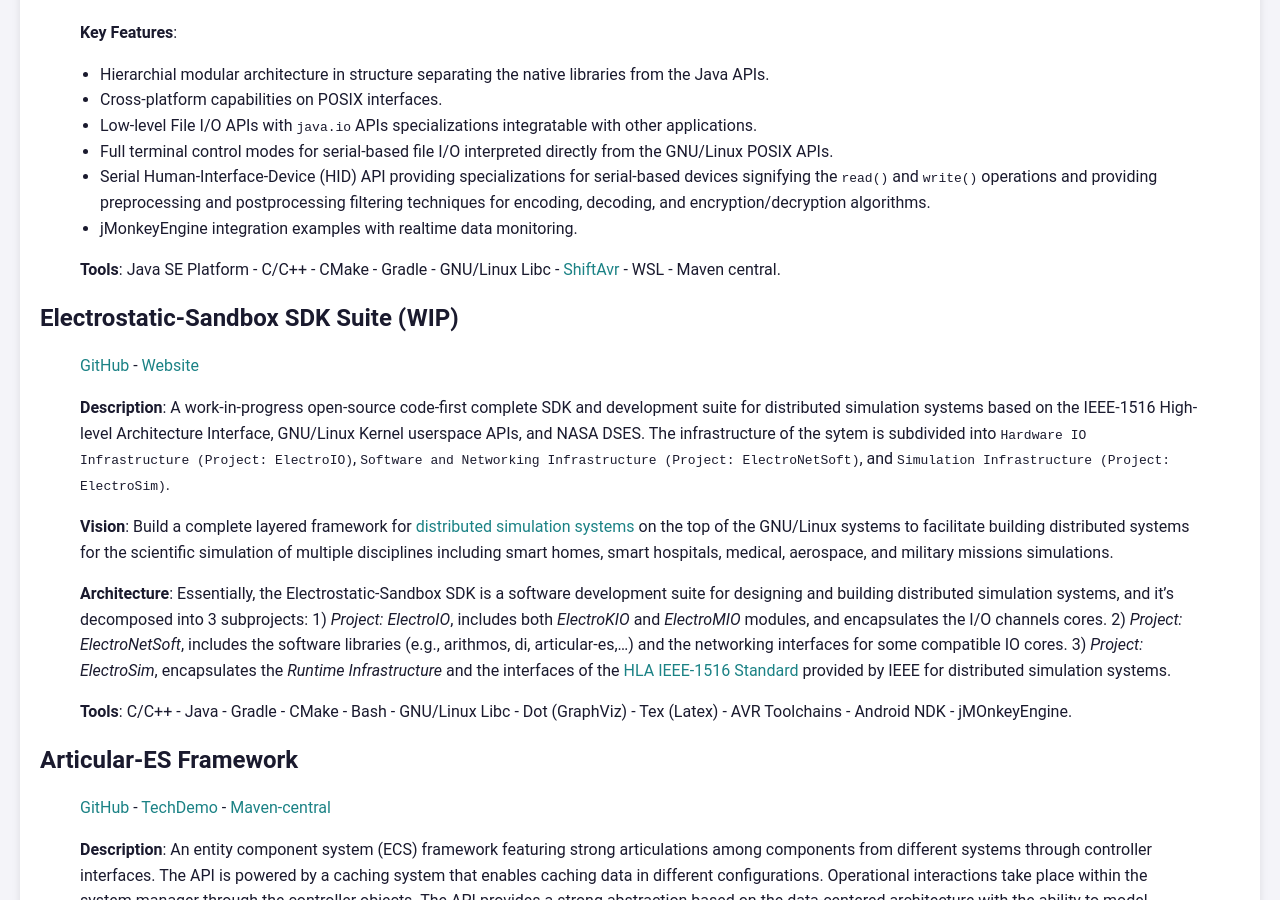
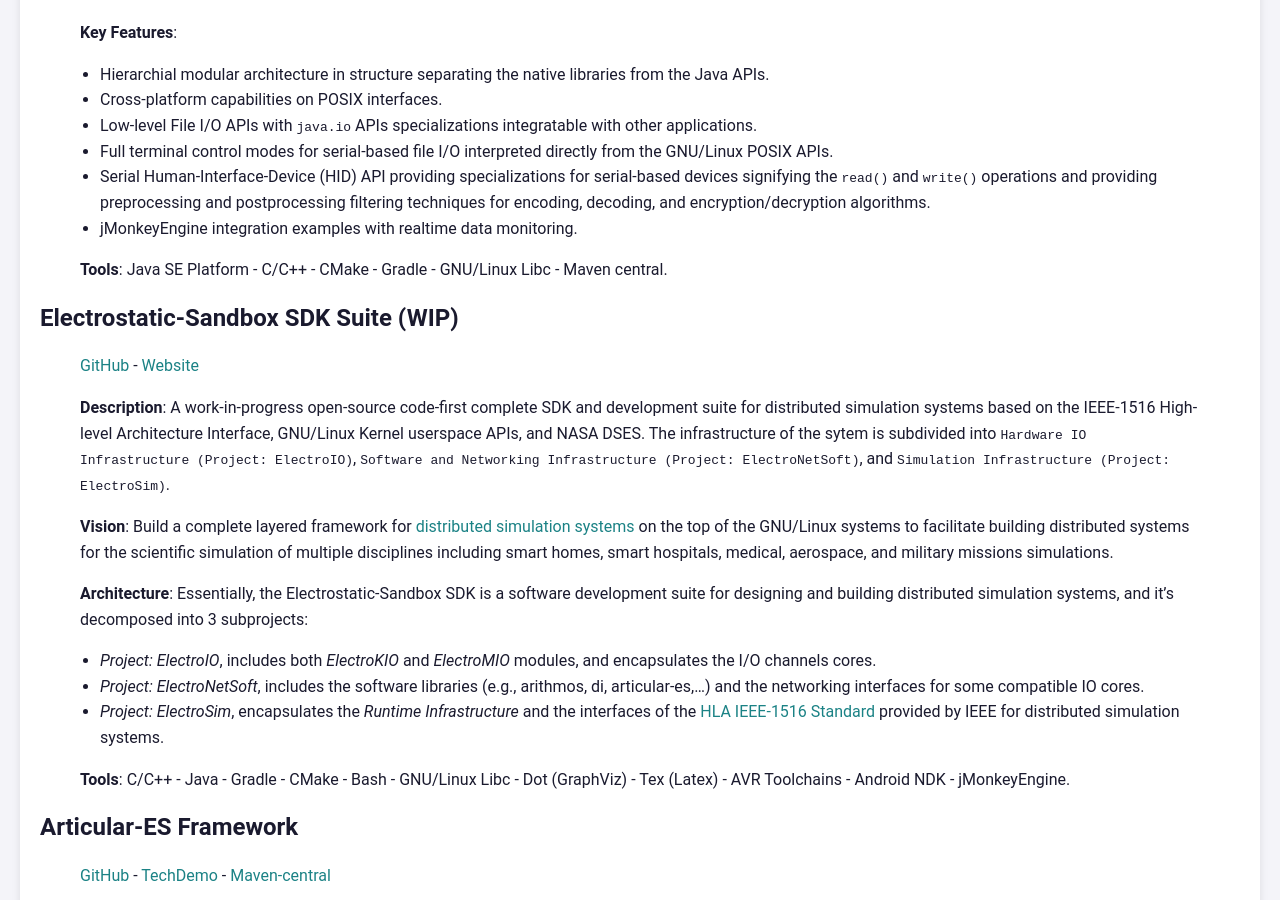
Before and after one commit to pavly-gerges/pavly-gerges, a Jekyll site: the page built from resume/index.md, in a window 1280 px wide and 900 px high, scrolled down 3755 px. Built offline with Jekyll 4.4.1, drawn with Linux system fonts in a browser that asks for light colours; our own code applies the rules of GitHub Pages for plain Markdown files.

Commit message:
Update index.md

```diff
--- a/resume/index.md
+++ b/resume/index.md
@@ -102,7 +102,7 @@ The current vision of the Electrostat-Lab organization is to provide [a fully-fl
 > - Serial Human-Interface-Device (HID) API providing specializations for serial-based devices signifying the `read()` and `write()` operations and providing preprocessing and postprocessing filtering techniques for encoding, decoding, and encryption/decryption algorithms.
 > - jMonkeyEngine integration examples with realtime data monitoring.
 >
-> **Tools**: Java SE Platform - C/C++ - CMake - Gradle - GNU/Linux Libc - [ShiftAvr](https://github.com/Electrostat-Lab/ShiftAvr/) - WSL - Maven central.
+> **Tools**: Java SE Platform - C/C++ - CMake - Gradle - GNU/Linux Libc - Maven central.
 >
 
 ## Electrostatic-Sandbox SDK Suite (WIP)
@@ -113,11 +113,11 @@ The current vision of the Electrostat-Lab organization is to provide [a fully-fl
 > **Vision**: Build a complete layered framework for [distributed simulation systems](https://en.wikipedia.org/wiki/Distributed_Interactive_Simulation) on the top of the GNU/Linux systems to facilitate building distributed systems for the scientific simulation of multiple disciplines including smart homes, smart hospitals, medical, aerospace, and military missions simulations.
 >
 > **Architecture**: Essentially, the Electrostatic-Sandbox SDK is a software development suite for designing and building distributed simulation systems, and it's decomposed into 3 subprojects:
-> 1) _Project: ElectroIO_, includes both _ElectroKIO_ and _ElectroMIO_ modules, and encapsulates the I/O channels cores.
-> 2) _Project: ElectroNetSoft_, includes the software libraries (e.g., arithmos, di, articular-es,...) and the networking interfaces for some compatible IO cores.
-> 3) _Project: ElectroSim_, encapsulates the _Runtime Infrastructure_ and the interfaces of the [HLA IEEE-1516 Standard](https://standards.ieee.org/ieee/1516/3744/) provided by IEEE for distributed simulation systems.
+> * _Project: ElectroIO_, includes both _ElectroKIO_ and _ElectroMIO_ modules, and encapsulates the I/O channels cores.
+> * _Project: ElectroNetSoft_, includes the software libraries (e.g., arithmos, di, articular-es,...) and the networking interfaces for some compatible IO cores.
+> * _Project: ElectroSim_, encapsulates the _Runtime Infrastructure_ and the interfaces of the [HLA IEEE-1516 Standard](https://standards.ieee.org/ieee/1516/3744/) provided by IEEE for distributed simulation systems.
 >
-> **Tools**: C/C++ - Java - Gradle - CMake - Bash - GNU/Linux Libc - Dot (GraphViz) - Tex (Latex) - AVR Toolchains - Android NDK - jMOnkeyEngine.
+> **Tools**: C/C++ - Java - Gradle - CMake - Bash - GNU/Linux Libc - Dot (GraphViz) - Tex (Latex) - AVR Toolchains - Android NDK - jMonkeyEngine.
 >
 
 ## Articular-ES Framework
```
